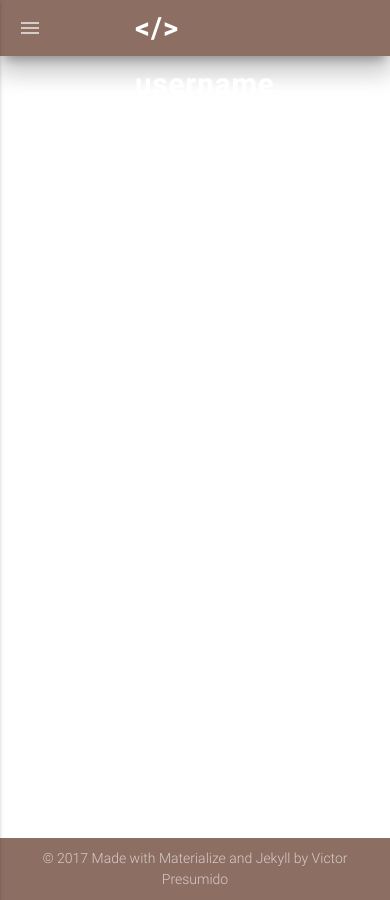
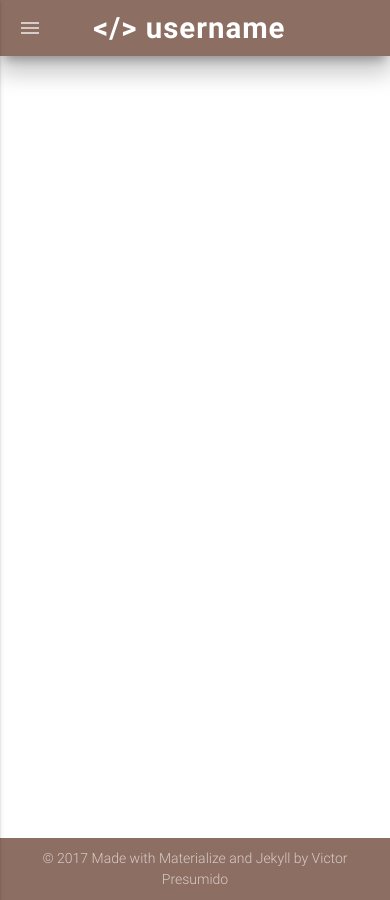
Before and after one commit to victorpre/materialize-jekyll, a Jekyll site: the page built from index.md, in a window 390 px wide. Built offline with Jekyll 4.4.1, drawn with Linux system fonts in a browser that asks for light colours; nearby versions of some CDN libraries.

Commit message:
fix brand logo on small devices

```diff
--- a/_sass/_navbar.scss
+++ b/_sass/_navbar.scss
@@ -17,3 +17,10 @@
   font-weight: bold;
   letter-spacing: 1px;
 }
+
+
+@media only screen and (max-width : 537px) {
+  .brand-logo{
+    width: 65%;
+  }
+}
```
